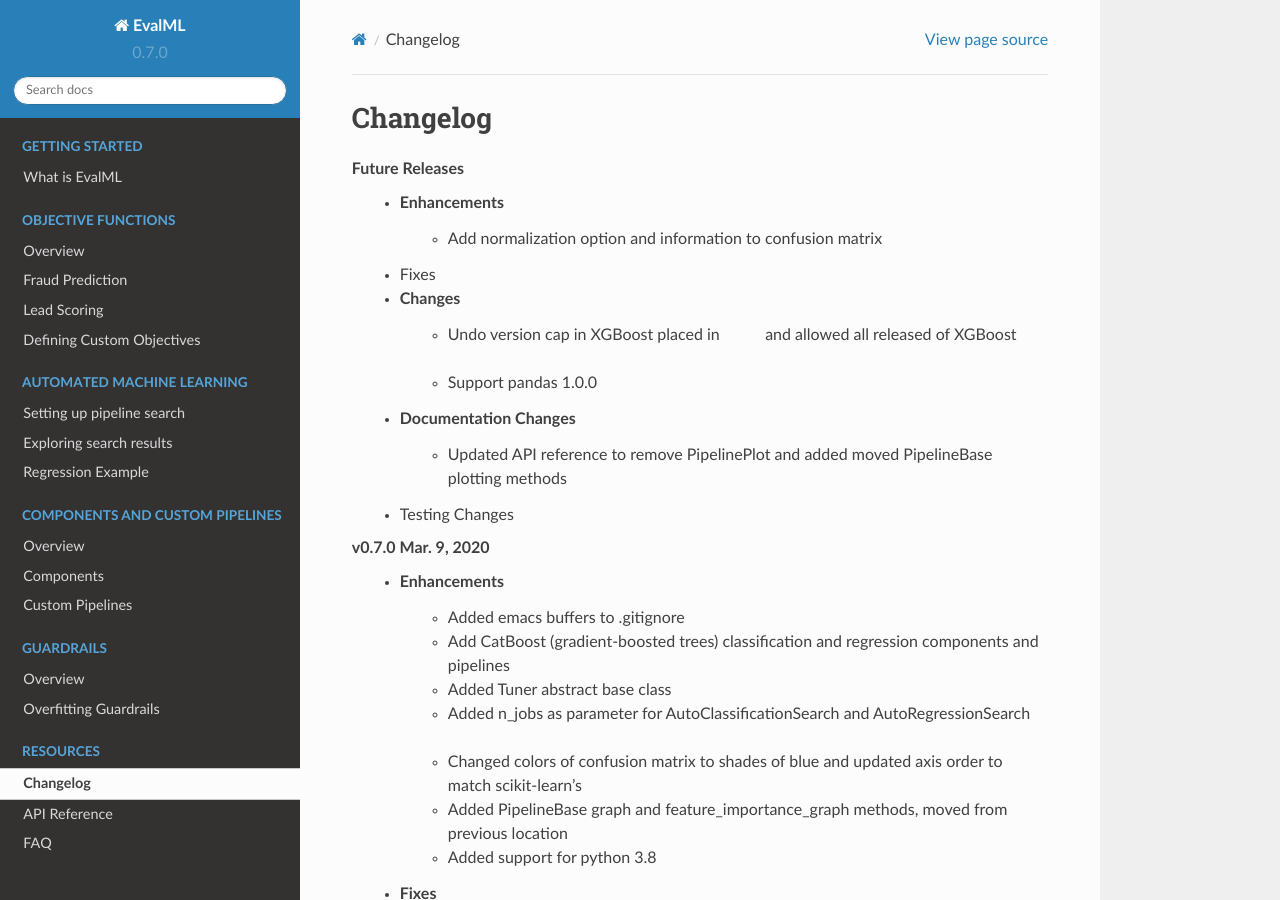
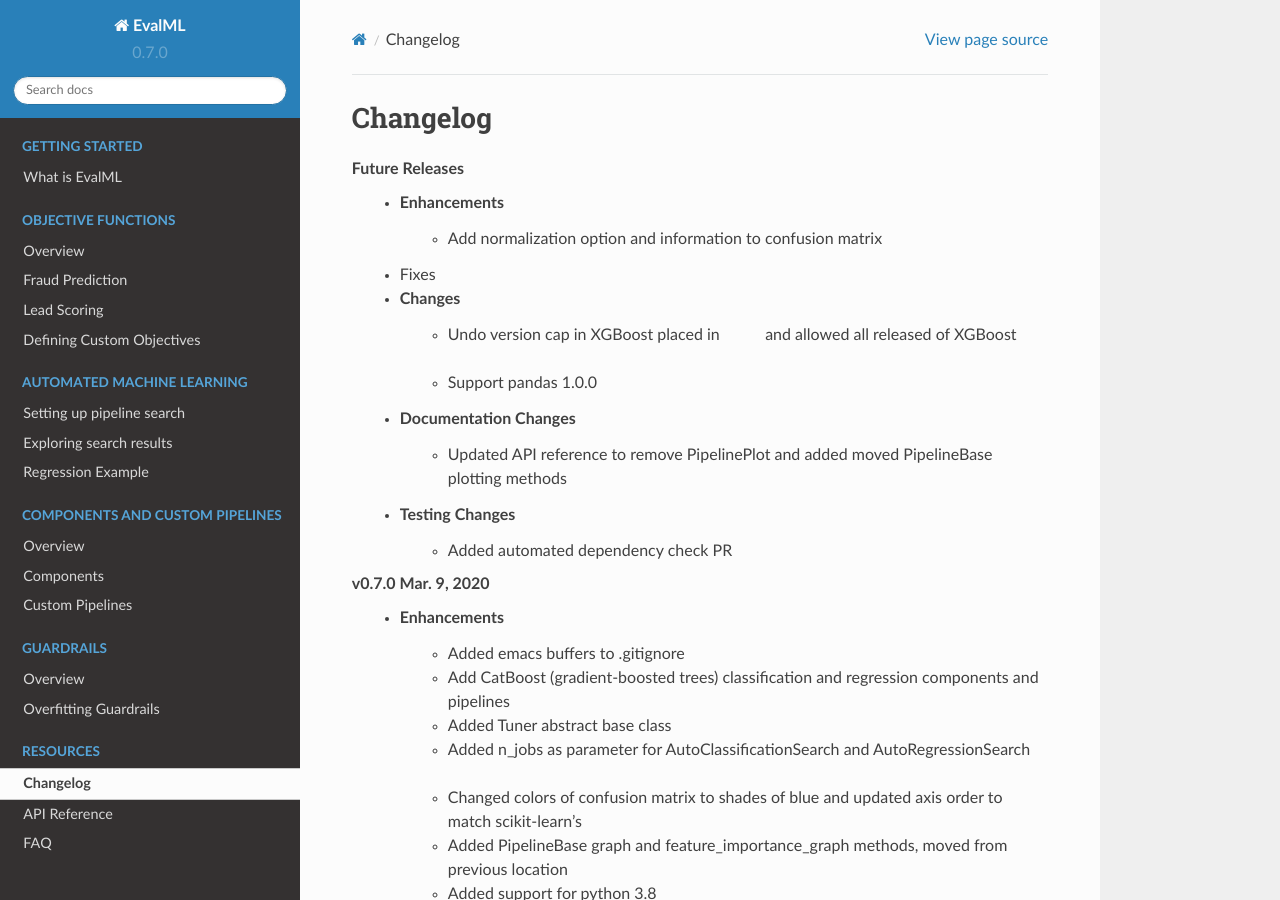
Before and after one commit to alteryx/evalml, a Sphinx documentation site: the page built from docs/source/changelog.rst, in a window 1280 px wide and 900 px high. Built offline with Sphinx 7.4.7 and the Read the Docs theme 2.0.0, drawn with Linux system fonts in a browser that asks for light colours; comment, search, counter and statistics services are not loaded.

Commit message:
Automate latest dependency PR (#482)
* Add first trial of workflow

* Add cron time

* Change to 5 min for testing

* Add to star testing

* Syntax

* Test with push

* Use 3.8.2

* Add install pip

* Remove virtualenv

* Test with diff.txt

* Add directory

* Force dif

* Show latest_depedency

* Run everyday at 8:30

* Use forked action

* Back to push to test

* Back to cron

* Make base consistent

* CL

* Add reviewers

* Move whitelist to make

* Fix eval

* Use correct 8:30AM

* Change to team-reviewers

* Use proper syntax'

```diff
--- a/docs/source/changelog.rst
+++ b/docs/source/changelog.rst
@@ -12,6 +12,7 @@
     * Documentation Changes
         * Updated API reference to remove PipelinePlot and added moved PipelineBase plotting methods :pr:`483`
     * Testing Changes
+        * Added automated dependency check PR :pr:`482`
 
 
 **v0.7.0 Mar. 9, 2020**
```
Also changed, not shown: 3 other files.
